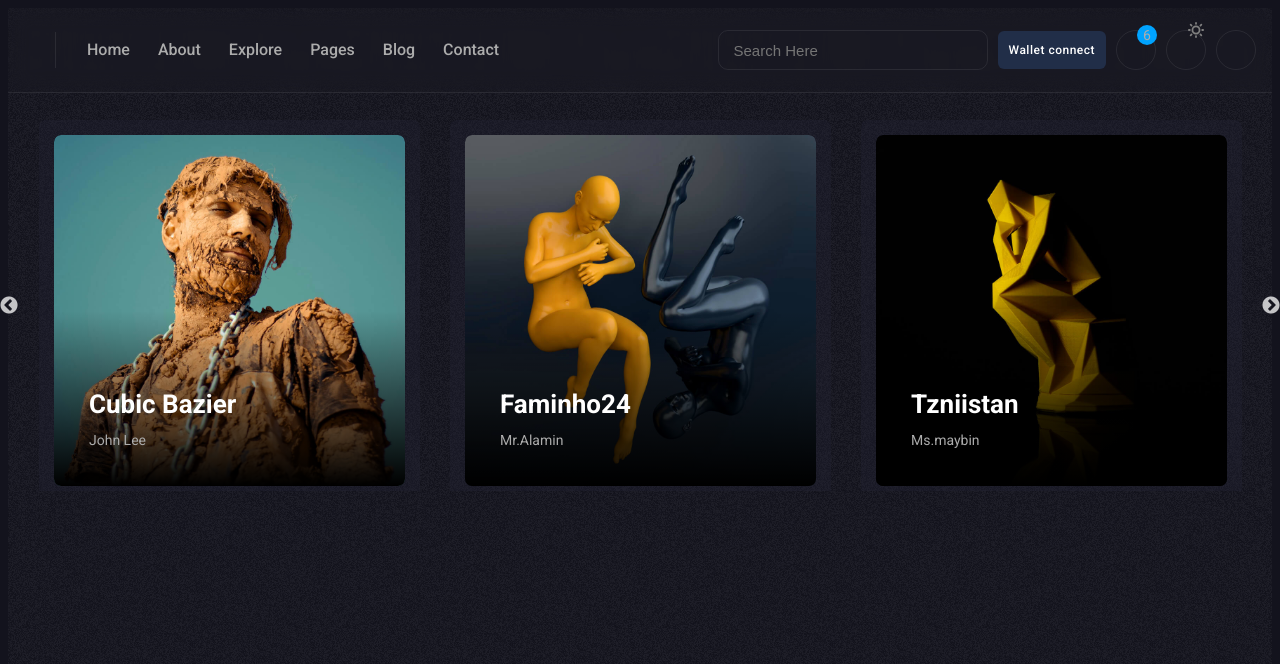
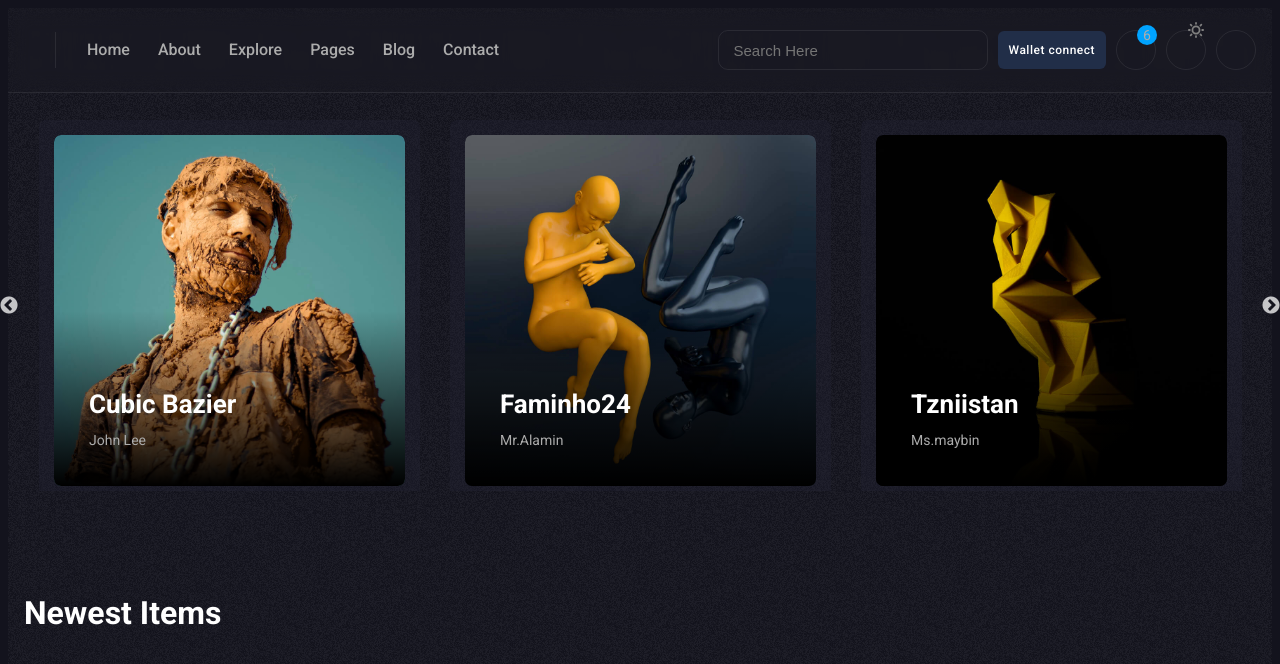
Before and after one commit to Oladayo-Ahmod/NFT_marketplace_next, a Next.js app in the folder frontend/: page / in a window 1280 px wide. Shown: the top 664 px of the page. Built offline with nearby package versions, Linux system fonts and the light colour scheme.

Commit message:
newest nft items design

```diff
--- a/frontend/components/newestItem.js
+++ b/frontend/components/newestItem.js
@@ -11,13 +11,13 @@ var setting = {
 const NewestItem =()=>{
 
     return (
-        <>
-                {/* <!-- New items Start --> */}
+
+
     <div className="rn-new-items rn-section-gapTop">
         <div className="container">
             <div className="row mb--50 align-items-center">
                 <div className="col-lg-6 col-md-6 col-sm-6 col-12">
-                    <h3 className="title mb--0" data-sal-delay="150" data-sal="slide-up" data-sal-duration="800">Newest Items</h3>
+                    <h3 className="title mb--0">Newest Items</h3>
                 </div>
                 <div className="col-lg-6 col-md-6 col-sm-6 col-12 mt_mobile--15">
                     <div className="view-more-btn text-start text-sm-end" data-sal-delay="150" data-sal="slide-up" data-sal-duration="800">
@@ -127,7 +127,7 @@ const NewestItem =()=>{
                 <div data-sal="slide-up" data-sal-delay="250" data-sal-duration="800" className="col-5 col-lg-4 col-md-6 col-sm-6 col-12">
                     <div className="product-style-one no-overlay">
                         <div className="card-thumbnail">
-                            <a href="product-details.html"><Image src="/images/portfolio/portfolio-03.jpg" alt="NFT_portfolio"  width={339} height={339} /></a>
+                            <a href="product-details.html"><Image src="/images/portfolio/portfolio-03.jpg" alt="NFT_portfolio"  width={500} height={339} /></a>
                         </div>
                         <div className="product-share-wrapper">
                             <div className="profile-share">
@@ -259,12 +259,12 @@ const NewestItem =()=>{
                         </div>
                     </div>
                 </div>
-                {/* <!-- end single product --> */}
+
             </div>
         </div>
     </div>
-    {/* <!-- New items End --> */}
-        </>
+
+
     )
 }
 
```
